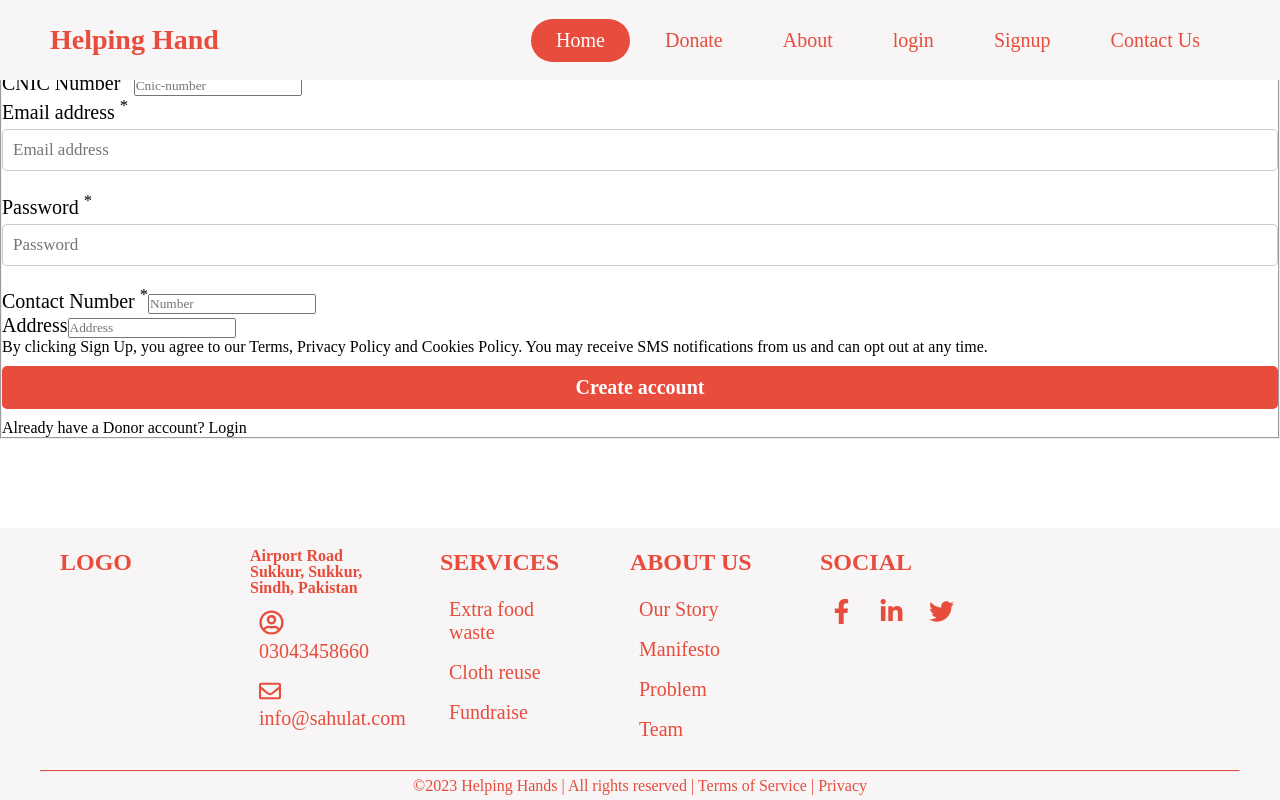
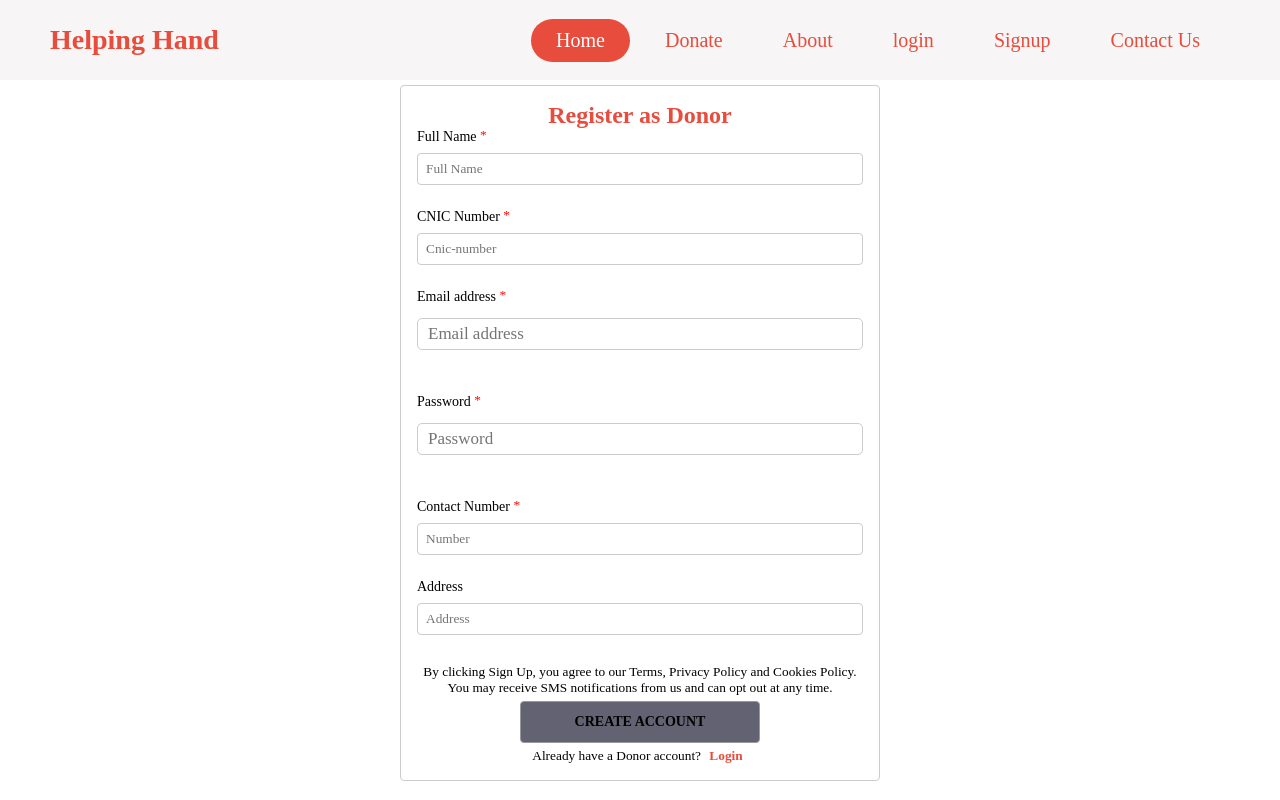
Before and after one commit to Hans-Raj12/Helping-Hands-Sahulat-Basket-, a React (Create React App) app in the folder frontend/: page /donor-signup in a window 1280 px wide. Shown: the top 800 px of the page. Built offline with nearby package versions, Linux system fonts and the light colour scheme.

Commit message:
added css for the donorSignup form

```diff
--- a/frontend/src/components/DonorSignup.js
+++ b/frontend/src/components/DonorSignup.js
@@ -1,5 +1,7 @@
 import React, {useState} from "react";
+import { Link } from "react-router-dom";
 import {validateEmail} from "../../src/utils";
+import '../styles/donorSignup.css'
 const PasswordErrorMessage = () => {
     return (
       <p className="FieldError">Password should have at least 8 characters</p>
@@ -47,7 +49,7 @@ function DonorSignup(){
     };
 
     return (
-      <div className="App">
+      <div className="donorSignup">
         <form onSubmit={handleSubmit}>
           <fieldset>
             <h2>Register as Donor</h2>
@@ -67,7 +69,7 @@ function DonorSignup(){
               <label>
                 CNIC Number <sup>*</sup>
               </label>
-              <input type="number"
+              <input type="tel"
                  value={cnic}
                  onChange={(e) => {
                    setcnic(e.target.value);
@@ -109,7 +111,7 @@ function DonorSignup(){
               <label>
                 Contact Number <sup>*</sup>
               </label>
-              <input type="number"
+              <input type="tel"
                  value={number}
                  onChange={(e) => {
                    setNumber(e.target.value);
@@ -132,7 +134,7 @@ function DonorSignup(){
             <button type="submit" disabled={!getIsFormValid()}>
               Create account
             </button>
-            <p>Already have a Donor account? Login</p>
+            <p>Already have a Donor account? <Link to='/login'>Login</Link></p>
           </fieldset>
 
         </form>
--- a/frontend/src/index.css
+++ b/frontend/src/index.css
@@ -92,6 +92,7 @@ header{
     width: 100vw;
     background: #fefefe;
     transition: 0.5s;
+    overflow: hidden;
     /* overrflow hidden */
   }
   .nav-bar.active{
--- /dev/null
+++ b/frontend/src/styles/donorSignup.css
@@ -0,0 +1,112 @@
+.donorSignup {
+    display: flex;
+    justify-content: center;
+    margin: 75px auto;
+  }
+
+  fieldset {
+    display: flex;
+    justify-content: center;
+    width: 480px;
+    padding: 16px;
+    border: 1px solid #ccc;
+    border-radius: 4px;
+    flex-direction: column;
+  }
+  fieldset h2{
+    display: flex;
+    justify-content: center;
+    align-items: center;
+    color:#e74c3c;
+  }
+
+  label {
+    margin-bottom: 8px;
+    font-size: 14px;
+  }
+
+  sup {
+    color: red;
+    top: -2px;
+    font-size: 95%;
+    line-height: 0;
+    position: relative;
+    vertical-align: baseline;
+  }
+
+  input,
+  select {
+    border-radius: 4px;
+    border: 1px solid #ccc;
+    height: 32px;
+    padding: 0 8px;
+  }
+
+  .Field {
+    padding-bottom: 24px;
+    display: flex;
+    flex-direction: column;
+  }
+
+  .FieldError {
+    position: absolute;
+    bottom: -6px;
+    color: red;
+    font-size: 12px;
+  }
+
+  .Row {
+    display: flex;
+    flex-direction: row;
+  }
+
+  button {
+    display:  flex;
+    padding: 12px;
+    width: 240px;
+    margin: auto;
+    border-radius: 4px;
+    border: 1px solid #ccc;
+    background-color: #e74c3c;
+    color: white;
+    text-transform: uppercase;
+    text-align: center;
+    justify-content: center;
+    font-size: 14px;
+    font-weight: bold;
+    cursor: pointer;
+  }
+
+  button:disabled,
+  button[disabled] {
+    border: 1px solid #999999;
+    background-color: #636272;
+    color:black;
+    cursor: not-allowed;
+  text-align: center;
+   margin: auto;
+   display: flex;
+   justify-content: center;
+
+  }
+  .status{
+    margin-bottom: 5px;
+  }
+  p{
+    margin-top: 5px;
+    font-size: smaller;
+    text-align: center;
+
+  }
+
+  p a{
+    padding: 5px;
+  border-radius: 50px;
+  color: #e74c3c;
+  font-weight: bold;
+  }
+
+  p a:hover{
+    color: #fefefe;
+  background: #e74c3c;
+  }
```
